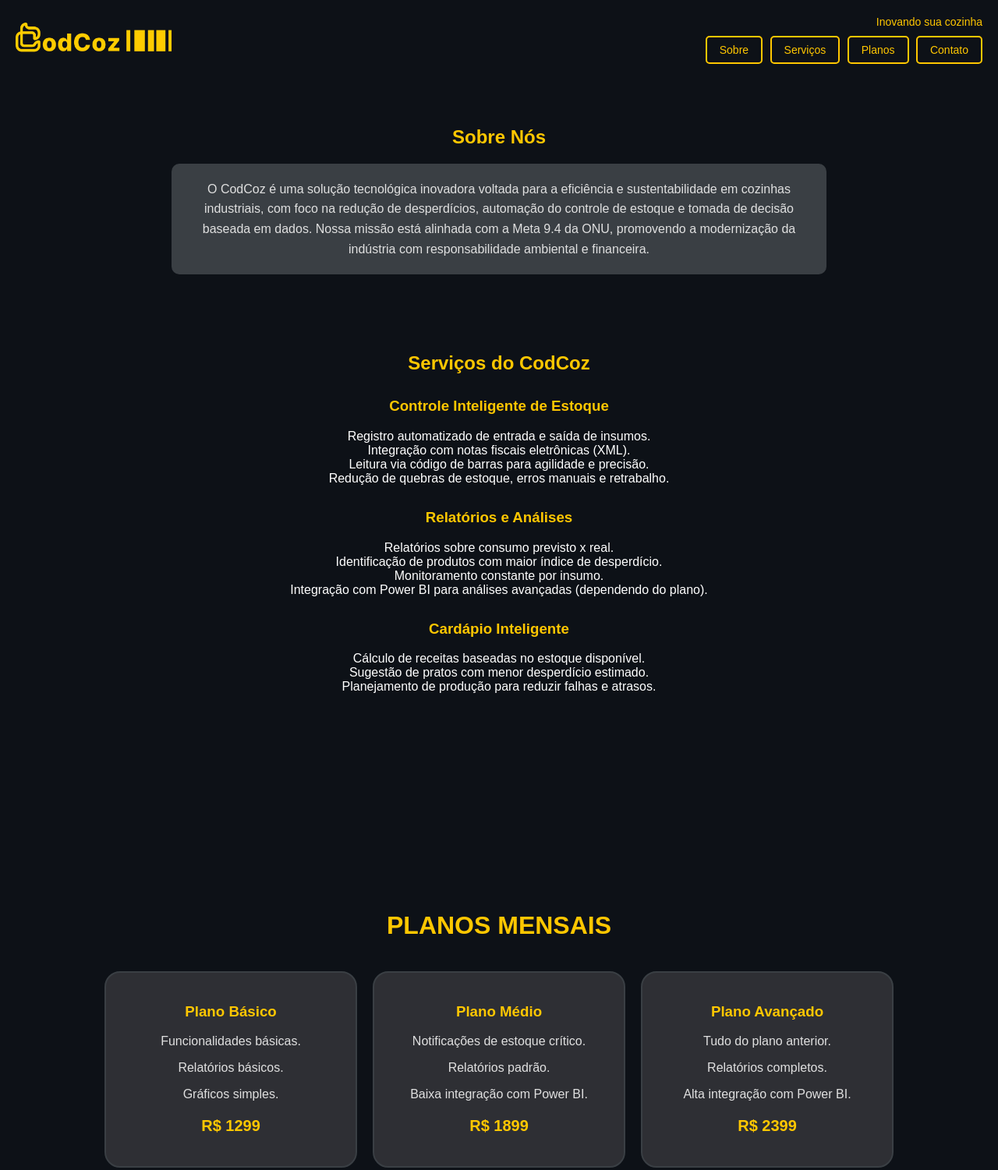
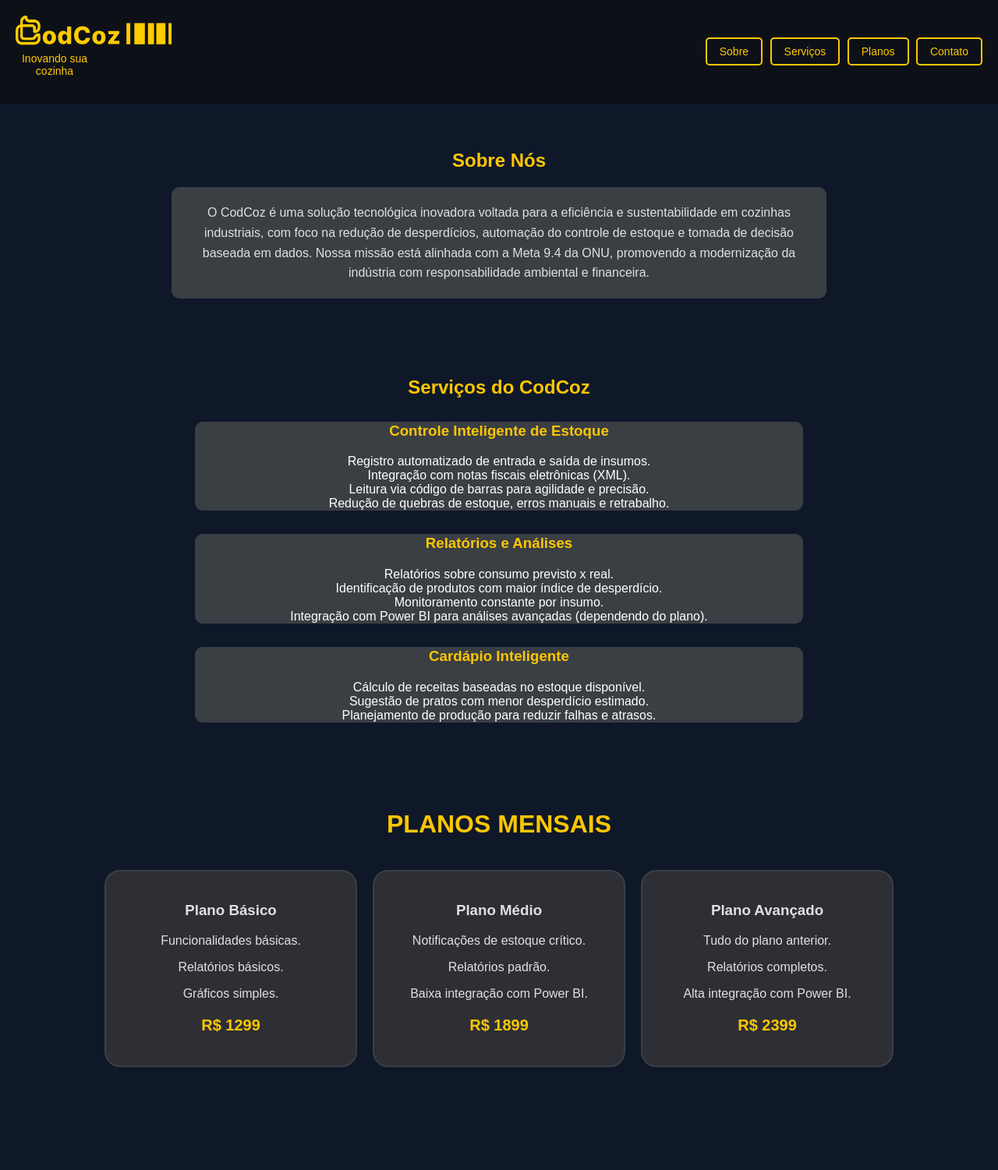
Before and after one commit to rafasepol/Reading-page, a plain HTML site: page index.html in a window 1280 px wide. Shown: the top 1501 px of the page at 78% size. Drawn offline with Linux system fonts and the light colour scheme.

Commit message:
alteraçao

```diff
--- a/index.html
+++ b/index.html
@@ -10,10 +10,12 @@
   <body>
     <header class="menu">
       <div class="logo">
-        <img src="Group 113.png" alt="Logo CodCoz" />
+  <img src="Group 113.png" alt="Logo CodCoz" />
+  <p class="slogan">Inovando sua cozinha</p>
+</div>
+
       </div>
       <div class="menu-direita">
-        <p>Inovando sua cozinha</p>
         <nav>
           <a href="#sobre"><button class="botao">Sobre</button></a>
           <a href="#servicos"><button class="botao">Serviços</button></a>
--- a/style.css
+++ b/style.css
@@ -1,7 +1,7 @@
 body {
   margin: 0;
   font-family: Arial, sans-serif;
-  background-color: #0D1117; /* Fundo escuro moderno */
+  background-color: #0F1829;
   color: white;
   height: 100vh;
 }
@@ -21,7 +21,7 @@ header.menu {
   display: flex;
   justify-content: space-between;
   align-items: center;
-  background-color: #0D1117; /* fundo escuro */
+  background-color: #0D1117;
   color: white;
   padding: 20px;
   flex-wrap: wrap;
@@ -36,6 +36,14 @@ header.menu {
   height: auto;
   display: block;
 }
+
+.slogan {
+  text-align: center;
+  font-size: 14px;
+  color: #FFC700;
+  margin-top: 3px;
+}
+
 
 /* ========================== */
 /* ========= MENU ========== */
@@ -117,13 +125,16 @@ h2 {
   margin-top: 30px;
   color: #FFC700;
   border-radius: 200px;
-
+  padding: 1px;
 
 }
 
 .servicos li {
   margin-bottom: 20px;
   transition: transform 0.3s ease;
+  background-color: #3A3F44;
+  border-radius: 10px;
+  margin: 10px;
 }
 
 .servicos li:hover {
@@ -141,6 +152,7 @@ h2 {
   justify-content: center;
   min-height: calc(100vh - 100px);
   padding: 20px;
+  margin: 1px;
 }
 
 .titulo-planos {
@@ -149,6 +161,7 @@ h2 {
   color: #FFC700;
   margin-bottom: 40px;
   font-weight: bold;
+  margin-top: -300px;
 }
 
 .cards {
@@ -177,12 +190,7 @@ h2 {
   border-color: #FFC700;
 }
 
-.plano-basico h3,
-.plano-medio h3,
-.plano-avancado h3 {
-  color: #FFC700;
-  text-align: center;
-}
+
 
 .preco {
   margin-top: 20px;
```
